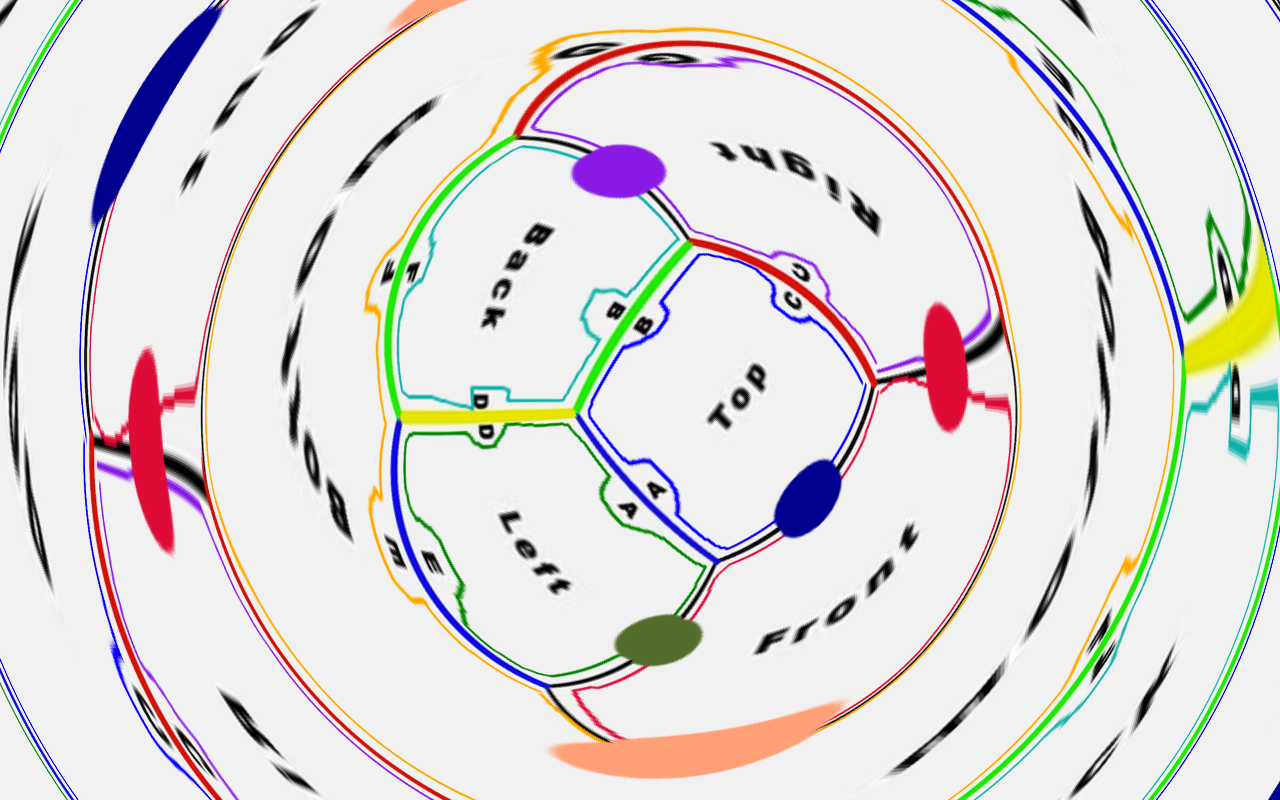
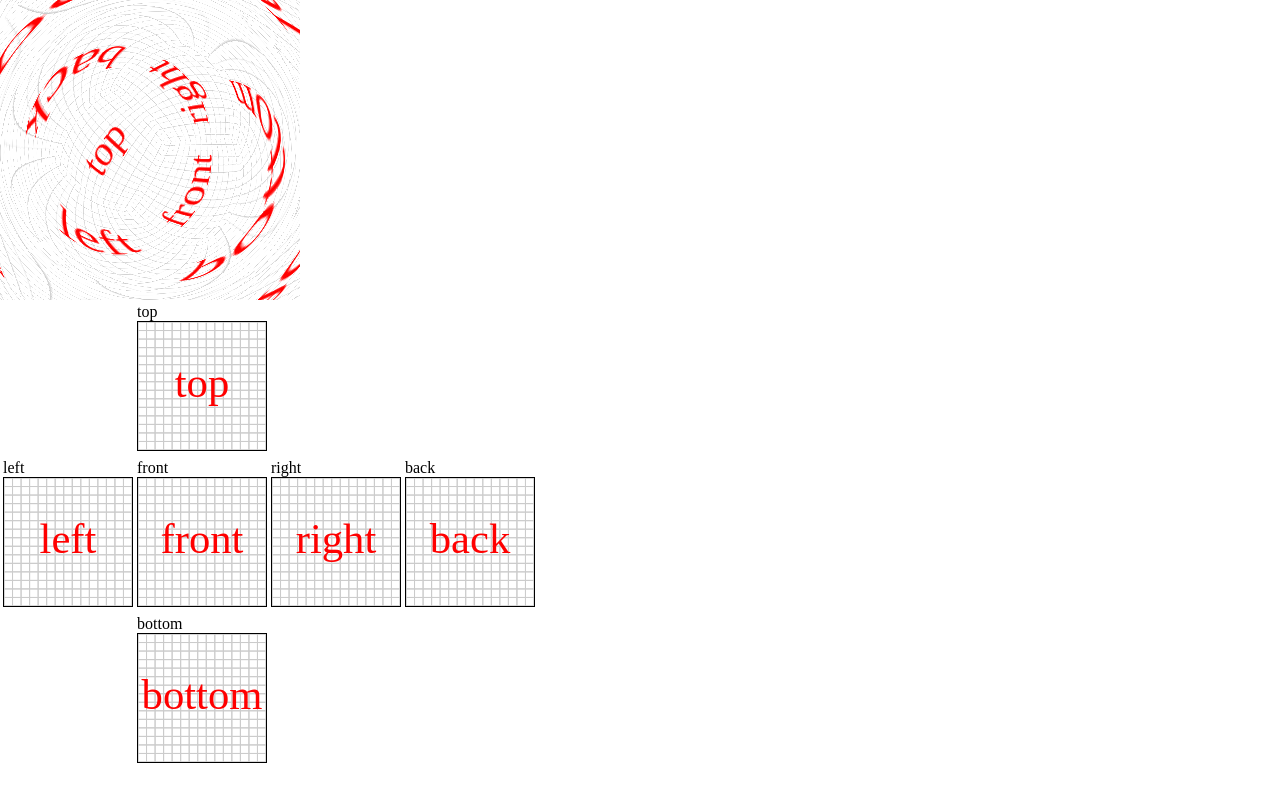
Before and after one commit to mast4461/fisheye-cube-snake, a Vue app: page / in a window 1280 px wide. Built offline with nearby package versions, Linux system fonts and the light colour scheme.

Commit message:
Loading canvases to cubemap (once)

```diff
--- /dev/null
+++ b/src/components/DrawableCanvas.vue
@@ -0,0 +1,93 @@
+<template>
+<canvas
+  @pointerdown="active = true"
+  @pointerup="active = false"
+  @pointermove="drawIfActive"
+  :width="size"
+  :height="size"
+  :style="canvasStyle"
+></canvas>
+</template>
+
+<style lang="sass" scoped>
+canvas
+  border: 1px solid black
+  cursor: crosshair
+</style>
+
+<script>
+export default {
+  data() {
+    return {
+      active: false,
+      size: 128,
+      multiplier: 1,
+      ctx: null,
+    };
+  },
+
+  props: ['name'],
+
+  methods: {
+    drawIfActive(event) {
+      if (this.active) {
+        const x = event.layerX;
+        const y = event.layerY;
+        this.drawSpot(x, y);
+      }
+    },
+
+    drawSpot(x, y) {
+      const l = 10;
+      const o = l / 2;
+      this.ctx.fillStyle = 'green';
+      this.ctx.fillRect(x - o, y - o, l, l);
+    },
+
+    drawText(text, x, y) {
+      this.ctx.fillStyle = 'red';
+      this.ctx.textAlign = 'center';
+      this.ctx.textBaseline = 'middle';
+      this.ctx.font = `${this.size / 3}px serif`;
+      this.ctx.fillText(text, x, y);
+    },
+
+    drawLine(x1, y1, x2, y2) {
+      this.ctx.strokeStyle = '#ccc';
+
+      this.ctx.beginPath();
+      this.ctx.moveTo(x1, y1);
+      this.ctx.lineTo(x2, y2);
+      this.ctx.closePath();
+      this.ctx.stroke();
+    },
+
+    drawGrid(n) {
+      for (let i = 0; i <= n; i += 1) {
+        const v = (i / n) * this.size;
+        this.drawLine(0, v, this.size, v);
+        this.drawLine(v, 0, v, this.size);
+      }
+    },
+  },
+
+  computed: {
+    canvasStyle() {
+      const v = `${this.size * this.multiplier}px`;
+      return {
+        width: v,
+        height: v,
+      };
+    },
+  },
+
+  mounted() {
+    this.ctx = this.$el.getContext('2d');
+
+    this.drawGrid(15);
+
+    const s = this.size / 2;
+    this.drawText(this.name, s, s);
+  },
+};
+</script>
--- a/src/components/Graphics.vue
+++ b/src/components/Graphics.vue
@@ -1,6 +1,60 @@
 <template>
-<canvas></canvas>
+<div>
+  <canvas id="webgl-canvas" ref="webgl-canvas"></canvas>
+
+  <table>
+    <tr>
+      <td></td>
+      <td>
+        <p>top</p>
+        <drawable-canvas ref="top" name="top"></drawable-canvas>
+      </td>
+      <td></td>
+      <td></td>
+    </tr>
+    <tr>
+      <td>
+        <p>left</p>
+        <drawable-canvas ref="left" name="left"></drawable-canvas>
+      </td>
+      <td>
+        <p>front</p>
+        <drawable-canvas ref="front" name="front"></drawable-canvas>
+      </td>
+      <td>
+        <p>right</p>
+        <drawable-canvas ref="right" name="right"></drawable-canvas>
+      </td>
+      <td>
+        <p>back</p>
+        <drawable-canvas ref="back" name="back"></drawable-canvas>
+      </td>
+    </tr>
+    <tr>
+      <td></td>
+      <td>
+        <p>bottom</p>
+        <drawable-canvas ref="bottom" name="bottom"></drawable-canvas>
+      </td>
+      <td></td>
+      <td></td>
+    </tr>
+  </table>
+
+</div>
 </template>
+
+<!-- Add 'scoped' attribute to limit CSS to this component only -->
+<style lang="sass" scoped>
+#webgl-canvas
+  width: 300px
+  height: 300px
+  display: block
+
+table p
+  margin: 0
+</style>
+
 
 <script>
 /* eslint-disable camelcase, max-len */
@@ -10,6 +64,8 @@
  */
 
 import { loadShader, createProgram, resizeCanvasToDisplaySize } from '../scripts/webgl-utils-remix';
+
+import DrawableCanvas from './DrawableCanvas';
 
 import fragmentShaderSource from '../shaders/standard.frag';
 import vertexShaderSource from '../shaders/standard.vert';
@@ -186,8 +242,12 @@ function draw(gl, program, time) {
 
 
 export default {
+  components: {
+    DrawableCanvas,
+  },
+
   mounted() {
-    const gl = this.$el.getContext('webgl');
+    const gl = this.$refs['webgl-canvas'].getContext('webgl');
 
     const cubeMapSides = [
       [gl.TEXTURE_CUBE_MAP_NEGATIVE_X, leftImagePath],
@@ -198,8 +258,17 @@ export default {
       [gl.TEXTURE_CUBE_MAP_POSITIVE_Z, frontImagePath],
     ];
 
-    Promise.all(cubeMapSides.map(side => loadImage(side[1]))).then((images) => {
-      const loadedCubeMapSides = cubeMapSides.map((side, i) => [side[0], images[i]]);
+    const drawableCanvases = [
+      'left',
+      'right',
+      'bottom',
+      'top',
+      'back',
+      'front',
+    ].map(s => this.$refs[s]);
+
+    Promise.all(cubeMapSides.map(side => loadImage(side[1]))).then(() => {
+      const loadedCubeMapSides = cubeMapSides.map((side, i) => [side[0], drawableCanvases[i].$el]);
 
       const program = initializeGpu(gl, loadedCubeMapSides);
 
@@ -212,12 +281,3 @@ export default {
   },
 };
 </script>
-
-<!-- Add 'scoped' attribute to limit CSS to this component only -->
-<style scoped>
-canvas {
-  width: 100vw;
-  height: 100vh;
-  display: block;
-}
-</style>
```
